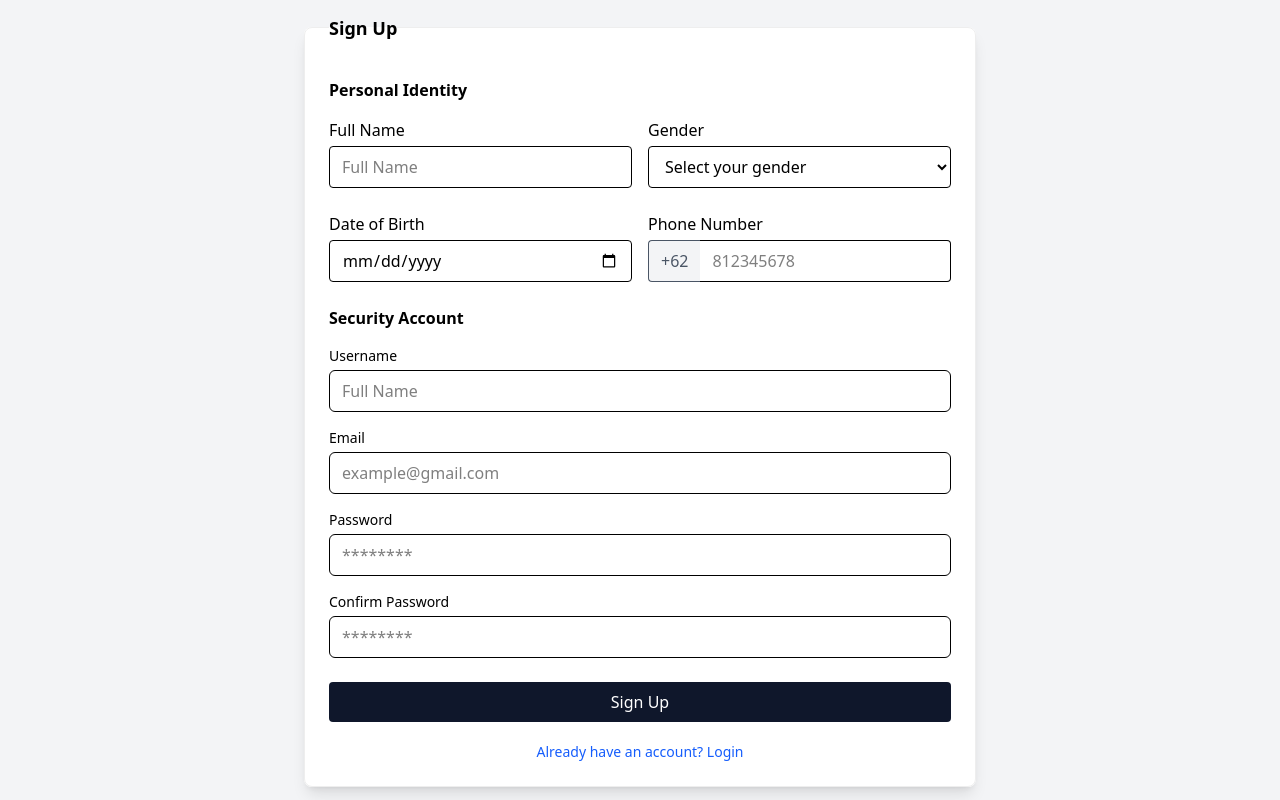
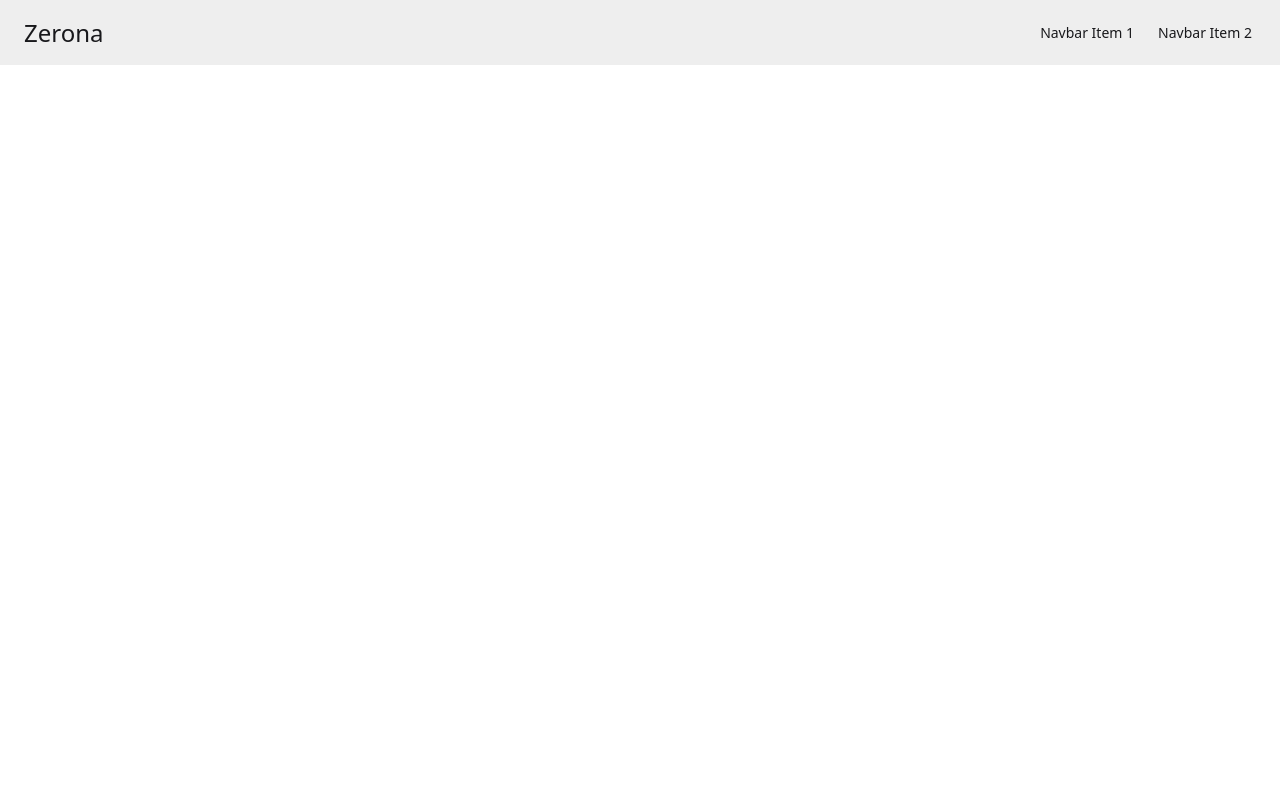
Before and after one commit to Glenn-Rhee/zereno-dashboard, a React (Vite) app: page / in a window 1280 px wide. Built offline with nearby package versions, Linux system fonts and the light colour scheme.

Commit message:
feat:add navbar

```diff
--- a/src/App.tsx
+++ b/src/App.tsx
@@ -8,7 +8,7 @@ export default function App() {
     <div>
       <nav></nav>
       {/* <Routes path="" /> */}
-      <SignUpPage />
+      <DasboardPage />
     </div>
   );
 }
--- /dev/null
+++ b/src/Components/Navbar.tsx
@@ -0,0 +1,71 @@
+export default function Navbar() {
+  return (
+    <div className="min-h-screen flex flex-col">
+      <div className="drawer">
+        <input id="my-drawer-3" type="checkbox" className="drawer-toggle" />
+        <div className="drawer-content flex flex-col">
+          {/* Navbar */}
+          <div className="navbar bg-base-300 w-full">
+            <div className="flex-none lg:hidden">
+              <label
+                htmlFor="my-drawer-3"
+                aria-label="open sidebar"
+                className="btn btn-square btn-ghost"
+              >
+                <svg
+                  xmlns="http://www.w3.org/2000/svg"
+                  fill="none"
+                  viewBox="0 0 24 24"
+                  className="inline-block h-6 w-6 stroke-current"
+                >
+                  <path
+                    strokeLinecap="round"
+                    strokeLinejoin="round"
+                    strokeWidth="2"
+                    d="M4 6h16M4 12h16M4 18h16"
+                  ></path>
+                </svg>
+              </label>
+            </div>
+            <div className="mx-2 flex-1 px-2 text-2xl">Zerona</div>
+            <div className="hidden flex-none lg:block">
+              <ul className="menu menu-horizontal">
+                {/* Navbar menu content here */}
+                <li>
+                  <a>Navbar Item 1</a>
+                </li>
+                <li>
+                  <a>Navbar Item 2</a>
+                </li>
+              </ul>
+            </div>
+          </div>
+          {/* Page content here */}
+        </div>
+        <div className="drawer-side">
+          <label
+            htmlFor="my-drawer-3"
+            aria-label="close sidebar"
+            className="drawer-overlay"
+          ></label>
+          <ul className="menu bg-base-200 min-h-full w-80 p-4">
+            {/* Sidebar content here */}
+
+            <li>
+              <a></a>
+            </li>
+            <li>
+              <a>Sidebar Item 2</a>
+            </li>
+            <li>
+              <a>Sidebar Item 2</a>
+            </li>
+            <li>
+              <a>Sidebar Item 2</a>
+            </li>
+          </ul>
+        </div>
+      </div>
+    </div>
+  );
+}
--- a/src/pages/DasboardPage.tsx
+++ b/src/pages/DasboardPage.tsx
@@ -1,47 +1,5 @@
-export default function DasboardPage() {
-  return (
-    <div>
-      <div className="navbar bg-base-100 shadow-sm">
-        <div className="flex-none">
-          <button className="btn btn-square btn-ghost">
-            <svg
-              xmlns="http://www.w3.org/2000/svg"
-              fill="none"
-              viewBox="0 0 24 24"
-              className="inline-block h-5 w-5 stroke-current"
-            >
-              {" "}
-              <path
-                strokeLinecap="round"
-                strokeLinejoin="round"
-                strokeWidth="2"
-                d="M4 6h16M4 12h16M4 18h16"
-              ></path>{" "}
-            </svg>
-          </button>
-        </div>
-        <div className="flex-1">
-          <a className="btn btn-ghost text-xl">daisyUI</a>
-        </div>
-        <div className="flex-none">
-          <button className="btn btn-square btn-ghost">
-            <svg
-              xmlns="http://www.w3.org/2000/svg"
-              fill="none"
-              viewBox="0 0 24 24"
-              className="inline-block h-5 w-5 stroke-current"
-            >
-              {" "}
-              <path
-                strokeLinecap="round"
-                strokeLinejoin="round"
-                strokeWidth="2"
-                d="M5 12h.01M12 12h.01M19 12h.01M6 12a1 1 0 11-2 0 1 1 0 012 0zm7 0a1 1 0 11-2 0 1 1 0 012 0zm7 0a1 1 0 11-2 0 1 1 0 012 0z"
-              ></path>{" "}
-            </svg>
-          </button>
-        </div>
-      </div>
-    </div>
-  );
+import Navbar from "../Components/Navbar";
+
+export default function DashboardPage() {
+  return <Navbar />;
 }
--- a/src/pages/LoginPage.tsx
+++ b/src/pages/LoginPage.tsx
@@ -2,8 +2,8 @@ export default function LoginPage() {
   return (
     <div className="min-h-screen flex text-black items-center justify-center bg-gray-100">
       <fieldset className="bg-white border border-base-300 rounded-box w-full max-w-2xl p-6 shadow-lg">
-        <legend className="text-lg font-semibold mb-3 text-black">
-          Sign Up
+        <legend className="text-2xl font-semibold mb-3 text-black ">
+          Login
         </legend>
 
         <div className="mb-4">
@@ -29,8 +29,11 @@ export default function LoginPage() {
         </div>
         <div className="mt-4">
           <button className="btn btn-neutral mt-6 w-full">Login</button>
+          <p className="text-center mt-5 text-sm text-blue-600 hover:underline cursor-pointer">
+            Forgot Password?
+          </p>
 
-          <p className="text-center mt-5 text-sm text-blue-600 hover:underline cursor-pointer">
+          <p className="text-center mt-4 text-sm text-blue-600 hover:underline cursor-pointer">
             Already have an Account?
           </p>
         </div>
--- a/src/pages/SignUpPage.tsx
+++ b/src/pages/SignUpPage.tsx
@@ -1,8 +1,8 @@
 export default function SignUpPage() {
   return (
     <div className="min-h-screen flex text-black items-center justify-center bg-gray-100">
-      <fieldset className="bg-white border border-base-300 rounded-box w-full max-w-2xl p-6 shadow-lg">
-        <legend className="text-lg font-semibold mb-3 text-black">
+      <fieldset className="bg-white border border-base-300 rounded-box w-full max-w-xl p-6 shadow-lg">
+        <legend className="text-2xl font-semibold mb-3 text-black">
           Sign Up
         </legend>
 
@@ -38,8 +38,7 @@ export default function SignUpPage() {
             <label className="block mb-1 font-medium">Date of Birth</label>
             <input
               type="date"
-              name="dob"
-              className="w-full border rounded px-3 py-2"
+              className="input bg-white border border-base-300 "
             />
           </div>
           <div>
@@ -70,6 +69,7 @@ export default function SignUpPage() {
               type="text"
               placeholder="Full Name"
               className="w-full border rounded-md px-3 py-2 focus:outline-none focus:ring focus:ring-blue-200"
+              required
             />
           </div>
 
@@ -81,6 +81,7 @@ export default function SignUpPage() {
               type="email"
               placeholder="example@gmail.com"
               className="w-full border rounded-md px-3 py-2 focus:outline-none focus:ring focus:ring-blue-200"
+              required
             />
           </div>
 
@@ -92,6 +93,7 @@ export default function SignUpPage() {
               type="password"
               placeholder="********"
               className="w-full border rounded-md px-3 py-2 focus:outline-none focus:ring focus:ring-blue-200"
+              required
             />
           </div>
 
@@ -103,6 +105,7 @@ export default function SignUpPage() {
               type="password"
               placeholder="********"
               className="w-full border rounded-md px-3 py-2 focus:outline-none focus:ring focus:ring-blue-200"
+              required
             />
           </div>
         </div>
```
